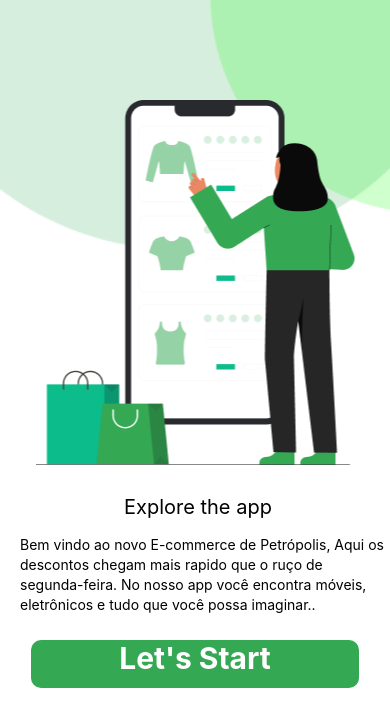
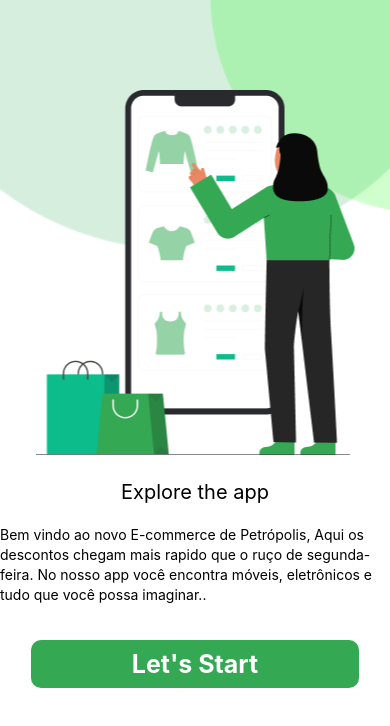
Before and after one commit to tavaresmateus/ProjetoFinal-ReactNative, a React Native app: screen / in a window 390 px wide. Shown: the top 726 px of the page. Built offline with nearby package versions, Linux system fonts and the light colour scheme.

Commit message:
estilizando tela

```diff
--- a/src/screens/Explore/styles.ts
+++ b/src/screens/Explore/styles.ts
@@ -20,7 +20,7 @@ export const styles = StyleSheet.create({
     position: "absolute",
     width: 319,
     height: 365,
-    top: 100,
+    top: 90,
     marginBottom: 20,
   },
 
@@ -32,16 +32,14 @@ export const styles = StyleSheet.create({
   explore: {
     position: "absolute",
     fontSize: 20,
-    left: 124,
-    top: 245,
+    top: 230,
   },
 
   exploreText: {
     position: "absolute",
-    top: 285,
+    top: 275,
     fontSize: 14,
     lineHeight: 20,
-    paddingLeft: 20,
   },
 
   botao: {
@@ -51,12 +49,13 @@ export const styles = StyleSheet.create({
     height: 48,
     top: 390,
     borderRadius: 10,
+    alignItems: "center",
 
-    alignItems: "center",
+    justifyContent: 'center',
   },
 
   botaoText: {
-    fontSize: 30,
+    fontSize: 25,
     fontWeight: "bold",
     color: "white",
   },
```
